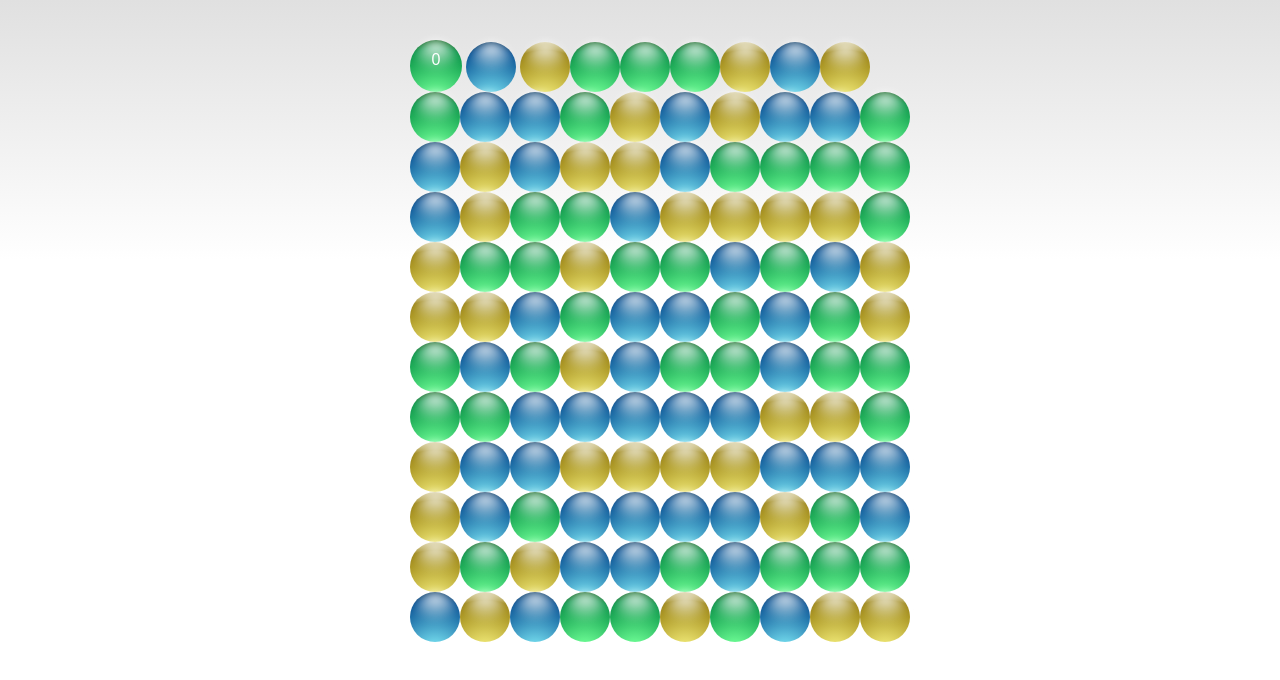
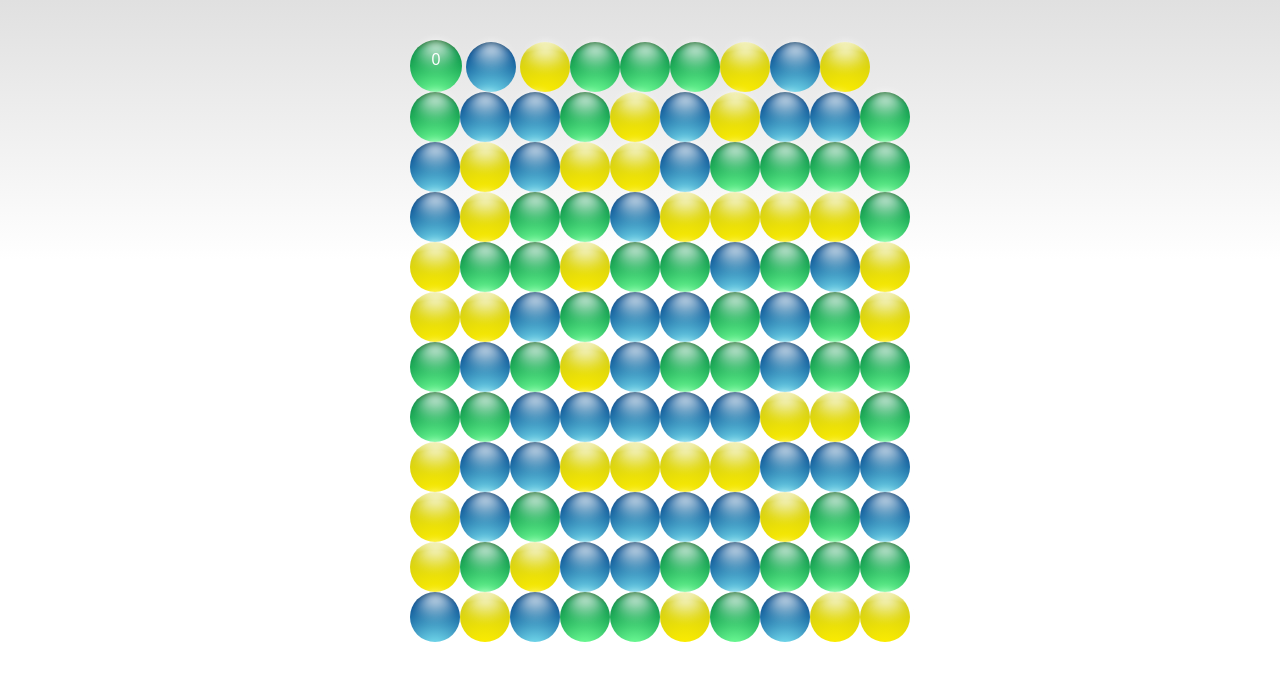
Before and after one commit to eflits/bubblebreaker, a plain HTML site: page index.html in a window 1280 px wide. Drawn offline with Linux system fonts and the light colour scheme.

Commit message:
Update index.html

```diff
--- a/index.html
+++ b/index.html
@@ -124,7 +124,7 @@ body {
 
 <script>
   var first = document.querySelector("#bubble2");
-  var color = ['radial-gradient(circle at 50% 120%, rgb(246, 129, 129), rgb(239, 232, 118) 10%, rgb(154, 130, 14) 80%, rgb(255, 255, 255) 100%)', 'radial-gradient(circle at 50% 120%, #81e8f6, #76deef 10%, #055194 80%, #062745 100%)','radial-gradient(circle at 50% 120%, rgb(59, 193, 42), rgb(112, 255, 151) 10%, rgb(5, 148, 69) 80%, rgb(18, 69, 6) 100%)'];
+  var color = ['radial-gradient(circle at 50% 120%, rgb(251, 255, 0), rgb(253, 238, 0) 10%, rgb(212, 206, 16) 80%, rgb(255, 255, 255) 100%)', 'radial-gradient(circle at 50% 120%, #81e8f6, #76deef 10%, #055194 80%, #062745 100%)','radial-gradient(circle at 50% 120%, rgb(59, 193, 42), rgb(112, 255, 151) 10%, rgb(5, 148, 69) 80%, rgb(18, 69, 6) 100%)'];
 
   for ( var y = 0; y < 117; y++){
     function createNew(){
```
